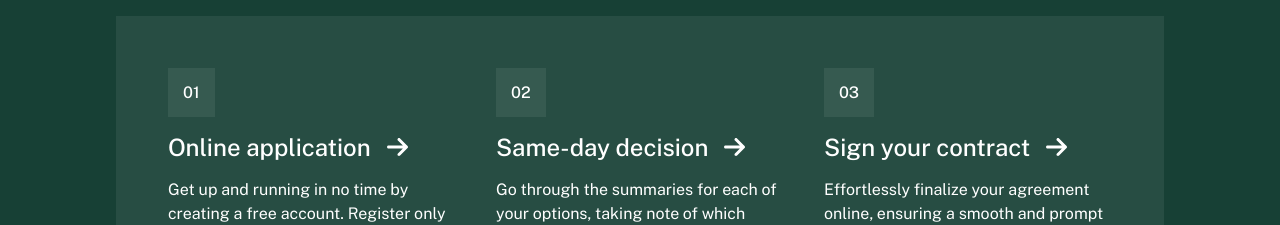
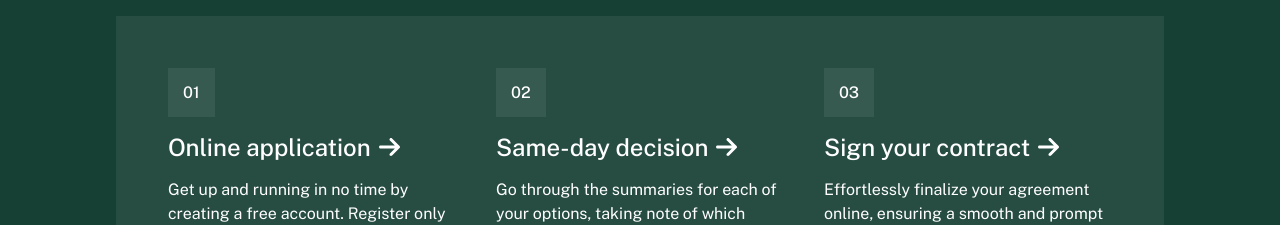
Before and after one commit to DivyaG7/ck, a React (Create React App) app: page / in a window 1280 px wide. Shown: the part 3560-3785 px from the top of the page. Built offline with nearby package versions, Linux system fonts and the light colour scheme.

Commit message:
Initial commit

```diff
--- a/src/components/home.jsx
+++ b/src/components/home.jsx
@@ -263,17 +263,17 @@ export const Home = () => {
                         <div id='loan' className='row' style={{ background: '#274d43', padding: '2rem 2rem' }}>
                             <div id='personal-loan' className='col-md-4 mb-4' style={{ textAlign: 'left', color: 'white', padding: '20px' }}>
                                 <h6 style={{ boxSizing: 'border-box', border: 'none', background: '#365a50', width: 'fit-content', padding: '15px' }}>01</h6>
-                                <h4 className='mt-3'>Online application<FontAwesomeIcon icon={faArrowRight} className='ms-3' /></h4>
+                                <h4 className='mt-3'>Online application<FontAwesomeIcon icon={faArrowRight} className='ms-2' /></h4>
                                 <p className='mt-3'>Get up and running in no time by creating a free account. Register only with your email address.</p>
                             </div>
                             <div id='startup-loan' className='col-md-4 mb-4' style={{ textAlign: 'left', color: 'white', padding: '20px' }}>
                                 <h6 style={{ boxSizing: 'border-box', border: 'none', background: '#365a50', width: 'fit-content', padding: '15px' }}>02</h6>
-                                <h4 className='mt-3'>Same-day decision<FontAwesomeIcon icon={faArrowRight} className='ms-3' /></h4>
+                                <h4 className='mt-3'>Same-day decision<FontAwesomeIcon icon={faArrowRight} className='ms-2' /></h4>
                                 <p className='mt-3'>Go through the summaries for each of your options, taking note of which ones check.</p>
                             </div>
                             <div id='business-loan' className='col-md-4 mb-4' style={{ textAlign: 'left', color: 'white', padding: '20px' }}>
                                 <h6 style={{ boxSizing: 'border-box', border: 'none', background: '#365a50', width: 'fit-content', padding: '15px' }}>03</h6>
-                                <h4 className='mt-3'>Sign your contract<FontAwesomeIcon icon={faArrowRight} className='ms-3' /></h4>
+                                <h4 className='mt-3'>Sign your contract<FontAwesomeIcon icon={faArrowRight} className='ms-2' /></h4>
                                 <p className='mt-3'>Effortlessly finalize your agreement online, ensuring a smooth and prompt funding process for you.</p>
                             </div>
                         </div>
```
